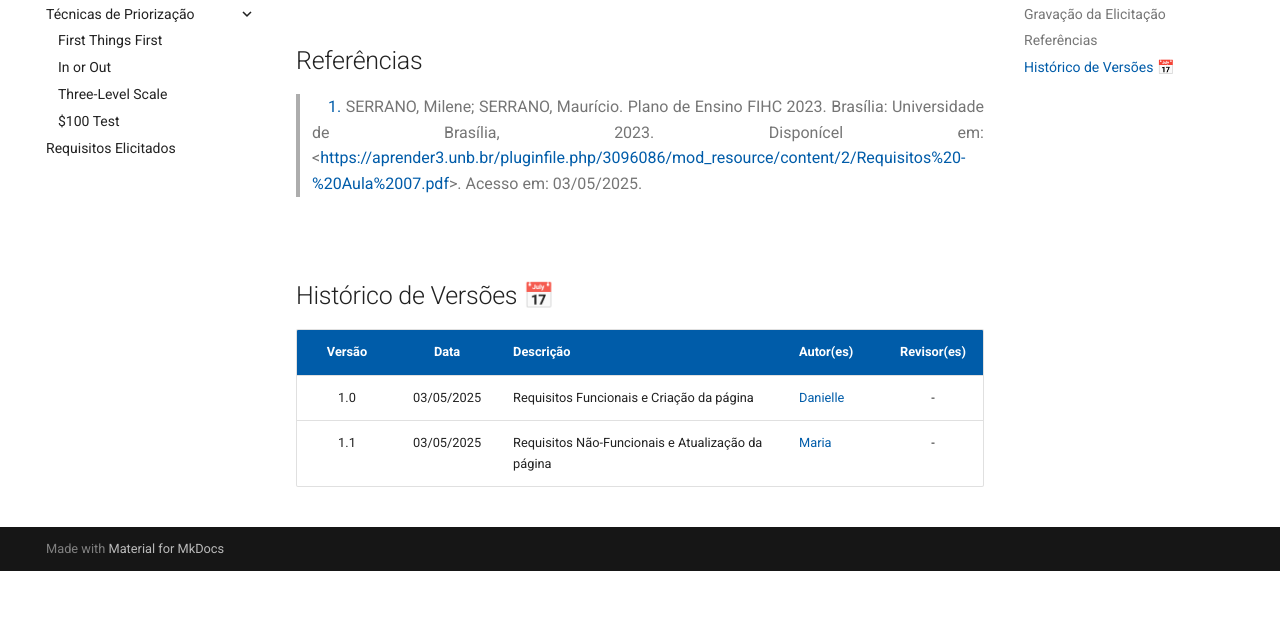
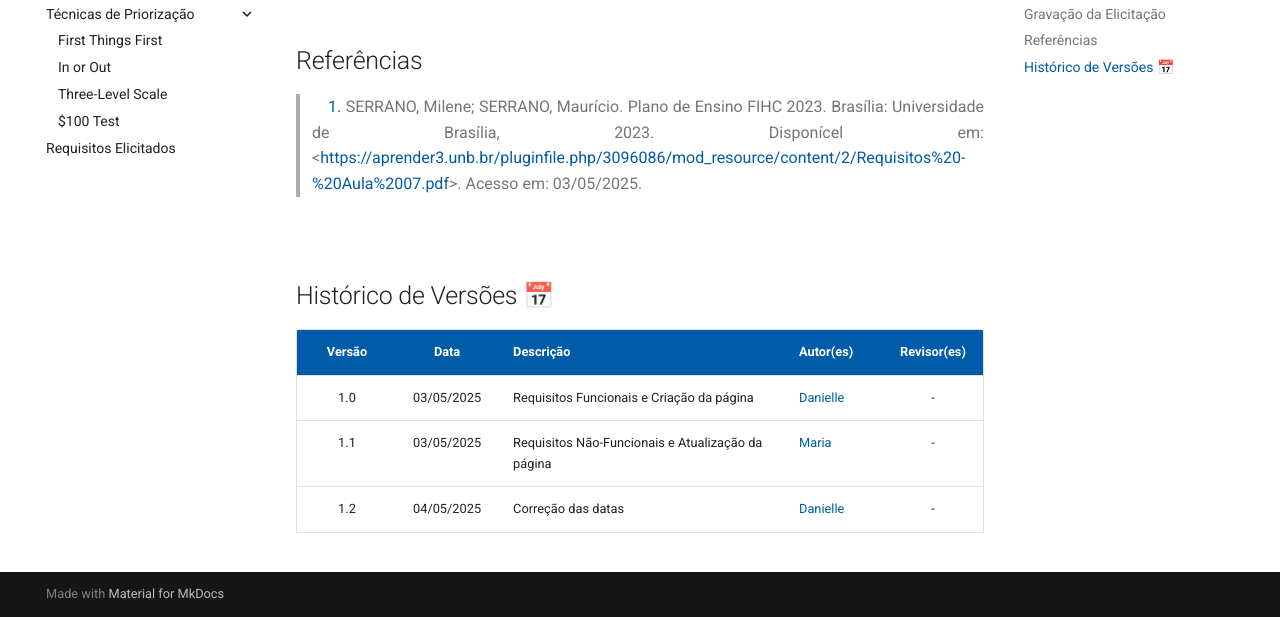
Before and after one commit to eduardodpms/REQ-FGTS, an MkDocs documentation site: the page built from docs/Elicitacao/Tecnicas-de-Elicitacao/Introspeccao.md, in a window 1280 px wide and 900 px high, scrolled down 4838 px, cut to the strip 283-900 px from the top of the window. Built offline with MkDocs 1.6.1 and Material for MkDocs 9.7.7, drawn with Linux system fonts in a browser that asks for light colours; comment, search, counter and statistics services are not loaded; before the commit the page ends 5692 px from its top, so only the background shows below that; part of the change alters nothing that is shown.

Commit message:
fix: corrigindo datas da técnica de introspecção

```diff
--- a/docs/Elicitacao/Tecnicas-de-Elicitacao/Introspeccao.md
+++ b/docs/Elicitacao/Tecnicas-de-Elicitacao/Introspeccao.md
@@ -33,7 +33,7 @@ O processo de introspecção foi realizado individualmente pelas integrantes Mar
     <tr>
       <td>Maria Eduarda</td>
       <td>03/05/2023</td>
-      <td>17:45</td>
+      <td>14:30</td>
     </tr>
   </tbody>
 </table>
@@ -174,3 +174,4 @@ A seguir, as Tabelas 3 e 4 descrevem os requisitos elicitados, incluindo tanto o
 |:------:|:----------:|:----------------------------------------------------|:---------------|:-----------:|
 |  1.0   | 03/05/2025 | Requisitos Funcionais e Criação da página           | [Danielle](https://github.com/danielle-soaress)      | -           |
 |  1.1   | 03/05/2025 | Requisitos Não-Funcionais e Atualização da página   | [Maria](https://github.com/dudaa28)  | -           |
+|  1.2   | 04/05/2025 | Correção das datas   | [Danielle](https://github.com/danielle-soaress)  | -           |
```
